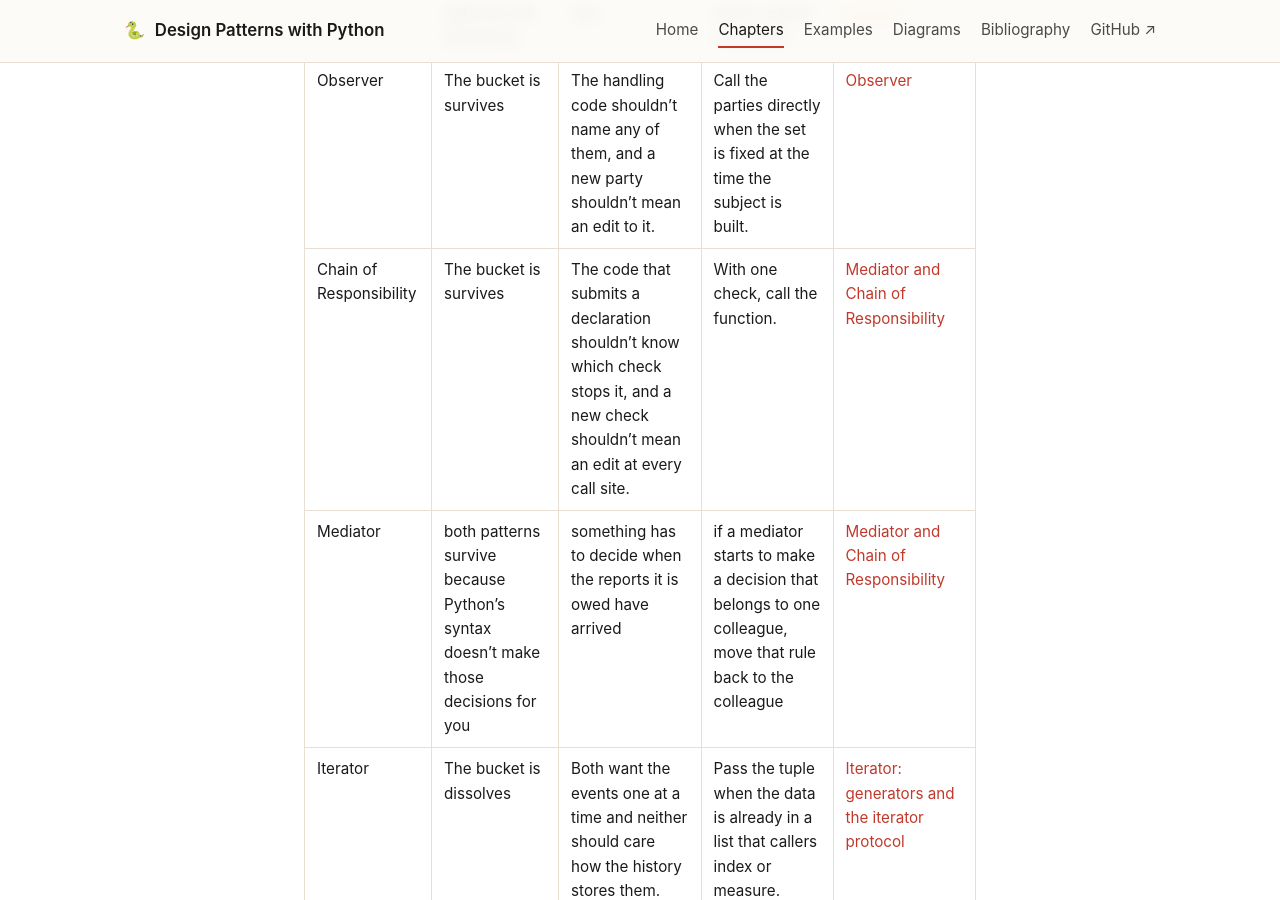
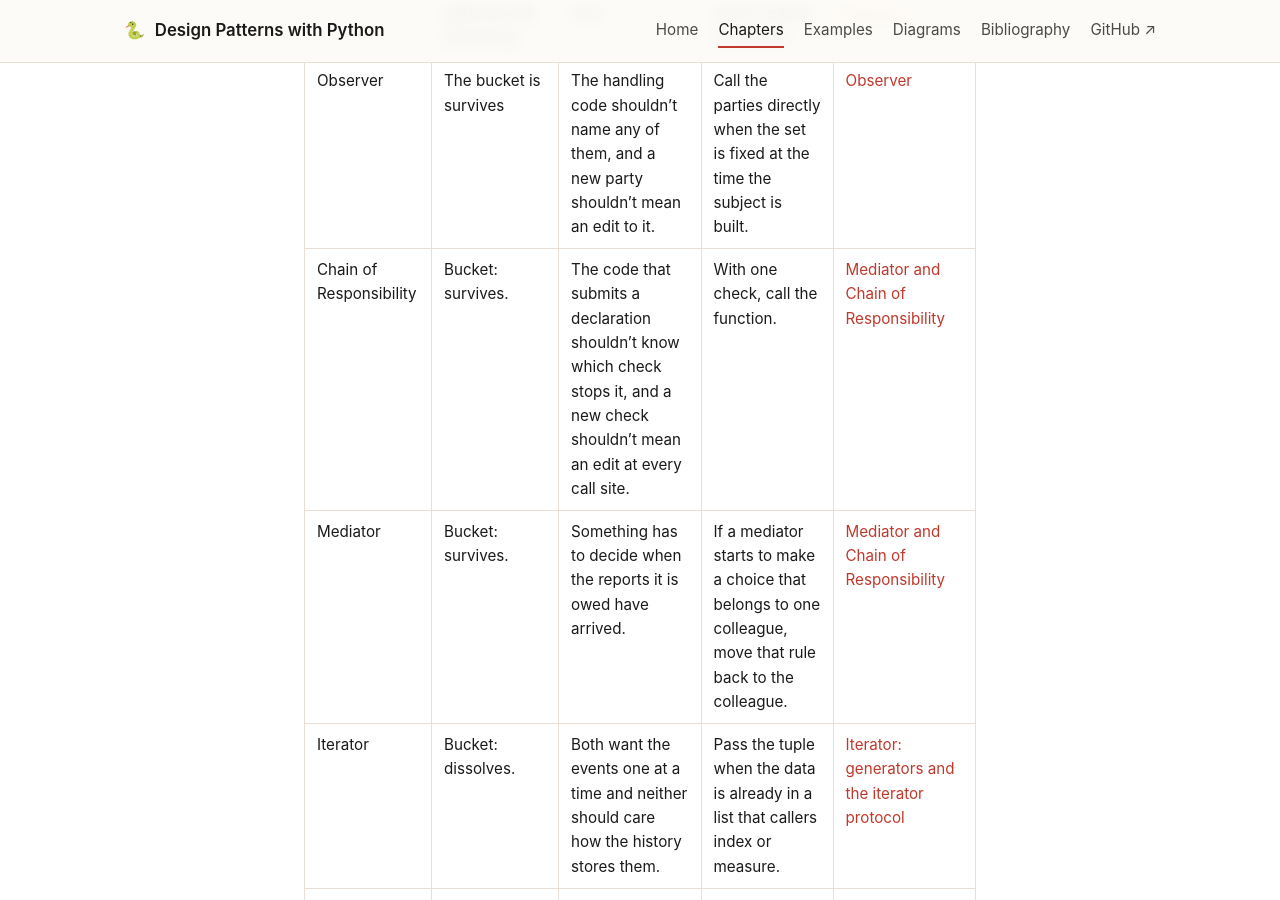
Before and after one commit to patterncatalyst/design-patterns-with-python, a Jekyll site: the page built from _docs/45-appendix-e-pattern-to-force-reference.md, in a window 1280 px wide and 900 px high, scrolled down 5854 px. Built offline with Jekyll 4.4.1, drawn with Linux system fonts in a browser that asks for light colours.

Commit message:
docs(r26): PL5 Appendix E rows 68 to 70 follow chapters 23 and 24

```diff
--- a/_docs/45-appendix-e-pattern-to-force-reference.md
+++ b/_docs/45-appendix-e-pattern-to-force-reference.md
@@ -65,9 +65,9 @@ Template Method's chapter says the pattern straddles two buckets, and the row gi
 | State | The pattern survives, and the transition table is the design. | The force is that the legal transitions are a business rule that has to be written in one place and checked. | A two-state flag is a `bool`. | [State and finite state machines]({{ '/docs/14-state-and-finite-state-machines/' | relative_url }}) |
 | Command | So the bucket is survives, with the deferred call dissolving. | The force is that a change needs an identity of its own. | Call the function when a change is never undone or queued. | [Command, undo, and command queues]({{ '/docs/15-command-undo-and-command-queues/' | relative_url }}) |
 | Observer | The bucket is survives | The handling code shouldn't name any of them, and a new party shouldn't mean an edit to it. | Call the parties directly when the set is fixed at the time the subject is built. | [Observer]({{ '/docs/22-observer/' | relative_url }}) |
-| Chain of Responsibility | The bucket is survives | The code that submits a declaration shouldn't know which check stops it, and a new check shouldn't mean an edit at every call site. | With one check, call the function. | [Mediator and Chain of Responsibility]({{ '/docs/23-mediator-and-chain-of-responsibility/' | relative_url }}) |
-| Mediator | both patterns survive because Python's syntax doesn't make those decisions for you | something has to decide when the reports it is owed have arrived | if a mediator starts to make a decision that belongs to one colleague, move that rule back to the colleague | [Mediator and Chain of Responsibility]({{ '/docs/23-mediator-and-chain-of-responsibility/' | relative_url }}) |
-| Iterator | The bucket is dissolves | Both want the events one at a time and neither should care how the history stores them. | Pass the tuple when the data is already in a list that callers index or measure. | [Iterator: generators and the iterator protocol]({{ '/docs/24-iterator-generators-and-the-iterator-protocol/' | relative_url }}) |
+| Chain of Responsibility | Bucket: survives. | The code that submits a declaration shouldn't know which check stops it, and a new check shouldn't mean an edit at every call site. | With one check, call the function. | [Mediator and Chain of Responsibility]({{ '/docs/23-mediator-and-chain-of-responsibility/' | relative_url }}) |
+| Mediator | Bucket: survives. | Something has to decide when the reports it is owed have arrived. | If a mediator starts to make a choice that belongs to one colleague, move that rule back to the colleague. | [Mediator and Chain of Responsibility]({{ '/docs/23-mediator-and-chain-of-responsibility/' | relative_url }}) |
+| Iterator | Bucket: dissolves. | Both want the events one at a time and neither should care how the history stores them. | Pass the tuple when the data is already in a list that callers index or measure. | [Iterator: generators and the iterator protocol]({{ '/docs/24-iterator-generators-and-the-iterator-protocol/' | relative_url }}) |
 | Visitor (closed set) | The bucket is dissolves | Visitor is for a fixed family of kinds that gets new operations over time. | With one operation over the kinds, write the `match` where it's needed. | [Visitor, Memento, and Interpreter]({{ '/docs/25-visitor-memento-interpreter/' | relative_url }}) |
 | Visitor (open set) | For an open set of kinds like this one it dissolves into a single generic function | The customs team owns most of the kinds, and the dangerous goods team adds others that the customs team doesn't own, such as a lithium-ion battery. | A closed set that one team owns wants a `match` with `assert_never`, because mypy then reports a missing kind and a registry can't. | [singledispatch: the Visitor the language gives you]({{ '/docs/28-singledispatch/' | relative_url }}) |
 | Memento | The bucket is survives, because two decisions stay with you: what to capture, and what must not roll back. | Memento is for putting an object back the way it was after a change fails, when the code that asks for the undo shouldn't reach into the object's fields. | With a booking that is itself an immutable value, keep the old value and skip the snapshot class. | [Visitor, Memento, and Interpreter]({{ '/docs/25-visitor-memento-interpreter/' | relative_url }}) |
```
